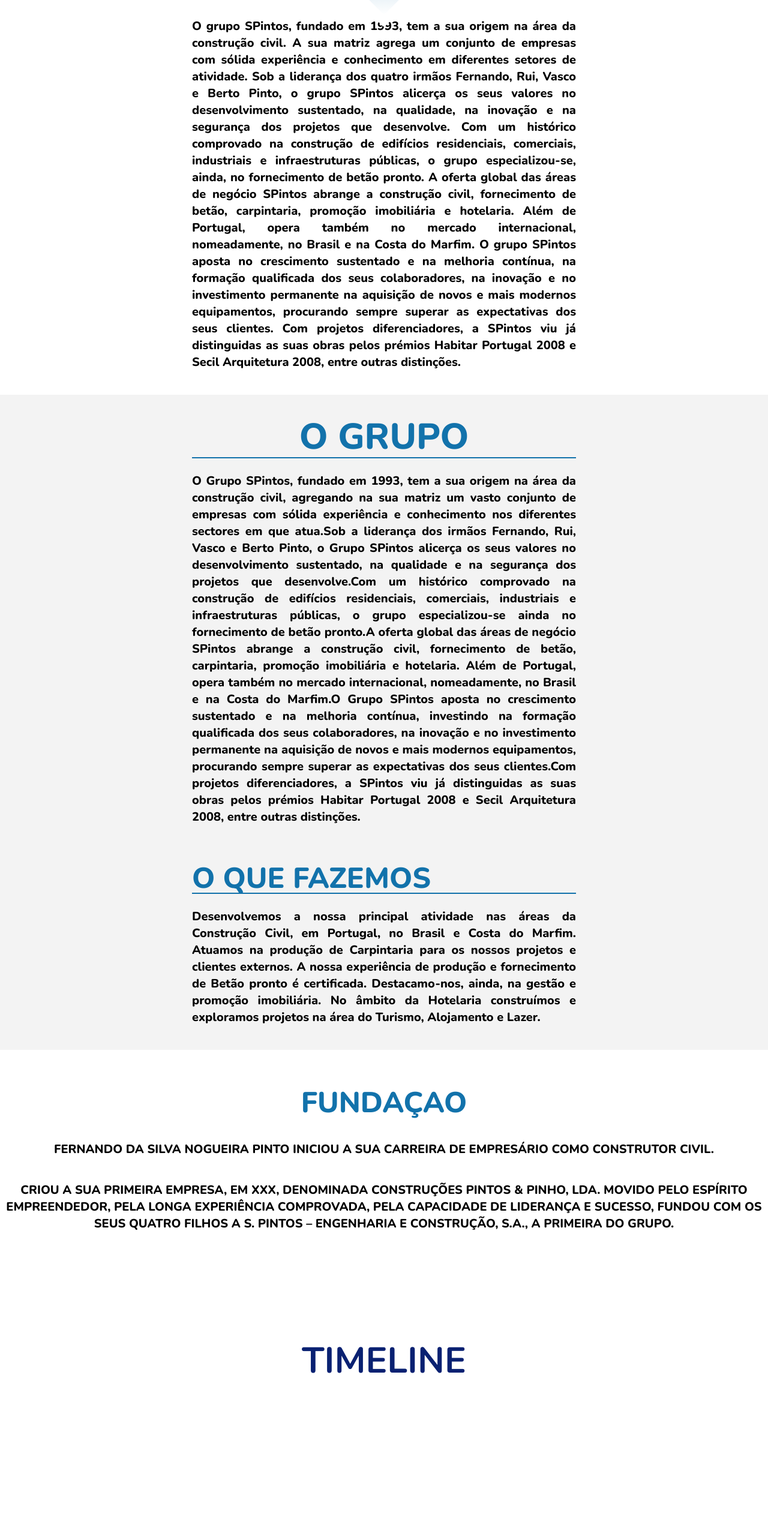
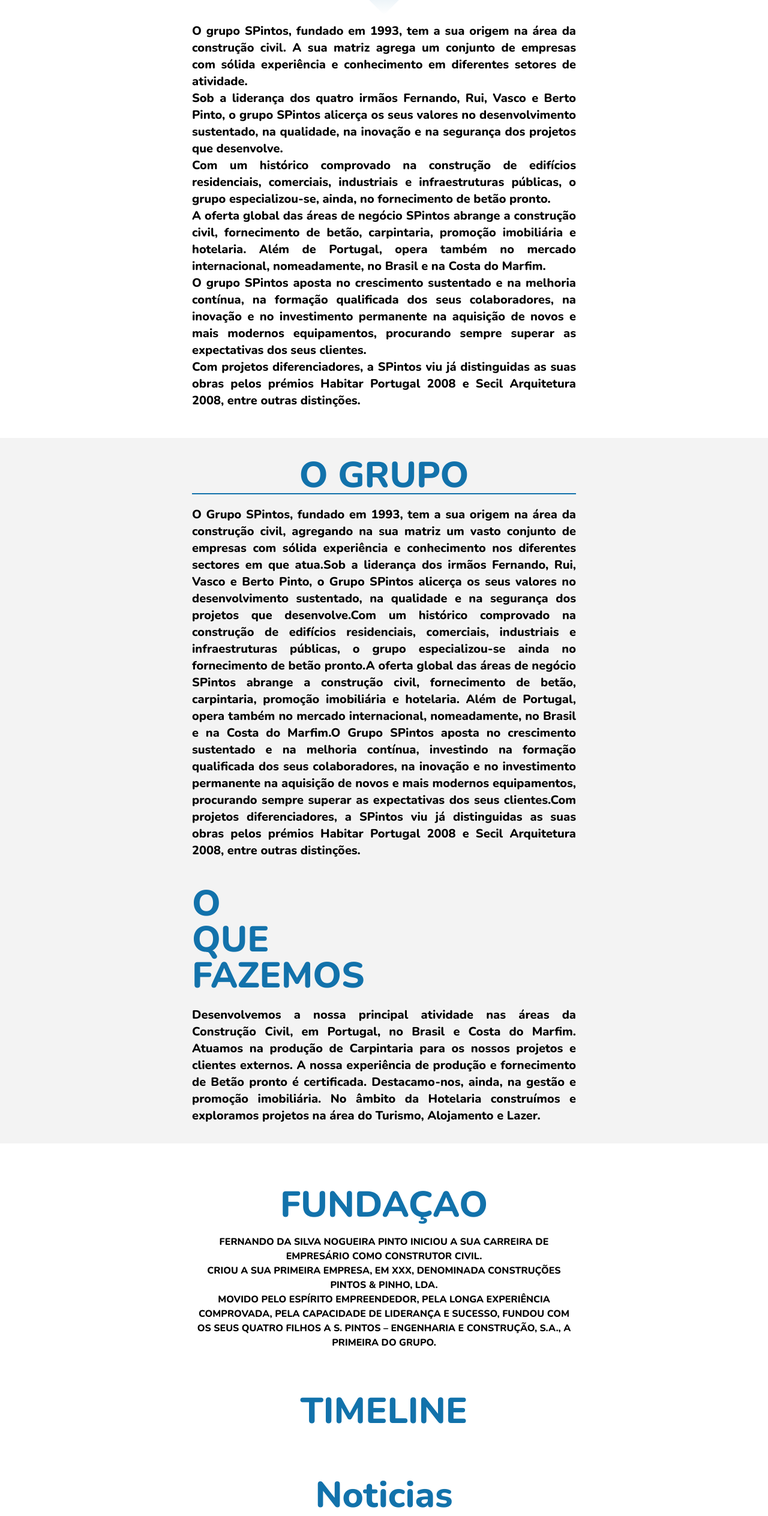
Before and after one commit to Fran-Lopez-Laperal/proyectPintos, a React (Vite) app in the folder WEB/: page /historia in a window 1280 px wide. Shown: the part 1130-3657 px from the top of the page at 60% size. Built offline with nearby package versions, Linux system fonts and the light colour scheme; no server answers.

Commit message:
pixeleprfect history

```diff
--- a/WEB/src/pages/History.jsx
+++ b/WEB/src/pages/History.jsx
@@ -1,76 +1,80 @@
 import { HeaderPages } from '../components/HeaderPages';
-// import { FetchNews } from '../components/FetchNews';
+import { FetchNews } from '../components/FetchNews';
 import historyHeader from '../assets/headers/historyHeader.jpeg';
 
 export function History() {
   return (
-    <main className="flex flex-col">
+    <main className="flex flex-col gap-12">
       <HeaderPages text={'História'} textSize="text-2xl lg:text-6xl" image={historyHeader} />
-      <section className="text-justify m-10 lg:mx-80 font-extrabold text-xs lg:text-xl">
+      <section className="text-justify font-extrabold text-sm mx-6 lg:text-xl lg:mx-80">
         <p>
           O grupo SPintos, fundado em 1993, tem a sua origem na área da construção civil. A sua matriz agrega um conjunto de empresas com sólida
-          experiência e conhecimento em diferentes setores de atividade. Sob a liderança dos quatro irmãos Fernando, Rui, Vasco e Berto Pinto, o grupo
-          SPintos alicerça os seus valores no desenvolvimento sustentado, na qualidade, na inovação e na segurança dos projetos que desenvolve. Com um
-          histórico comprovado na construção de edifícios residenciais, comerciais, industriais e infraestruturas públicas, o grupo especializou-se,
-          ainda, no fornecimento de betão pronto. A oferta global das áreas de negócio SPintos abrange a construção civil, fornecimento de betão,
-          carpintaria, promoção imobiliária e hotelaria. Além de Portugal, opera também no mercado internacional, nomeadamente, no Brasil e na Costa
-          do Marfim. O grupo SPintos aposta no crescimento sustentado e na melhoria contínua, na formação qualificada dos seus colaboradores, na
-          inovação e no investimento permanente na aquisição de novos e mais modernos equipamentos, procurando sempre superar as expectativas dos seus
-          clientes. Com projetos diferenciadores, a SPintos viu já distinguidas as suas obras pelos prémios Habitar Portugal 2008 e Secil Arquitetura
-          2008, entre outras distinções.
+          experiência e conhecimento em diferentes setores de atividade.
         </p>
-      </section>
-      <section className="flex flex-col justify-center items-center bg-corporative-color3 w-full mx-auto lg:bg-graycorporative-color">
-        <div className="m-10 lg:mx-80">
-          <h2 className="text-corporative-color2 text-center text-2xl uppercase w-full border-b-2 border-corporative-color2 pb-1 font-extrabold lg:text-6xl">
-            o grupo
-          </h2>
-          <p className="pt-6 text-justify text-sm font-extrabold lg:text-xl">
-            O Grupo SPintos, fundado em 1993, tem a sua origem na área da construção civil, agregando na sua matriz um vasto conjunto de empresas com
-            sólida experiência e conhecimento nos diferentes sectores em que atua.Sob a liderança dos irmãos Fernando, Rui, Vasco e Berto Pinto,
-            o Grupo SPintos alicerça os seus valores no desenvolvimento sustentado, na qualidade e na segurança dos projetos que desenvolve.Com
-            um histórico comprovado na construção de edifícios residenciais, comerciais, industriais e infraestruturas públicas, o grupo especializou-se
-            ainda no fornecimento de betão pronto.A oferta global das áreas de negócio SPintos abrange a construção civil, fornecimento de betão, carpintaria,
-            promoção imobiliária e hotelaria. Além de Portugal, opera também no mercado internacional, nomeadamente, no Brasil e na Costa do Marfim.O Grupo
-            SPintos aposta no crescimento sustentado e na melhoria contínua, investindo na formação qualificada dos seus colaboradores, na inovação e no
-            investimento permanente na aquisição de novos e mais modernos equipamentos, procurando sempre superar as expectativas dos seus clientes.Com
-            projetos diferenciadores, a SPintos viu já distinguidas as suas obras pelos prémios Habitar Portugal 2008 e Secil Arquitetura 2008, entre outras
-            distinções.
-
-          </p>
-          <h3 className=" text-corporative-color2  text-2xl uppercase   font-extrabold lg:text-5xl border-b-2 border-corporative-color2 mt-16">o que fazemos</h3>
-          <p className='pt-6 text-justify text-sm font-extrabold lg:text-xl'>
-            Desenvolvemos a nossa principal atividade nas áreas da Construção Civil, em Portugal, no Brasil e Costa do Marfim. Atuamos na produção de Carpintaria
-            para os nossos projetos e clientes externos. A nossa experiência de produção e fornecimento de Betão pronto é certificada. Destacamo-nos, ainda,
-            na gestão e promoção imobiliária. No âmbito da Hotelaria construímos e exploramos projetos na área do Turismo, Alojamento e Lazer.
-          </p>
-        </div>
-
-      </section>
-
-      <section className='flex flex-col justify-center items-center mx-auto'>
-        <h3 className=" text-corporative-color2  text-2xl uppercase   font-extrabold lg:text-5xl mt-16 lg:mb-10">fundaçao</h3>
-        <p className='p-7 text-justify lg:p-0 lg:text-center text-sm font-extrabold lg:text-xl -mb-14 lg:mb-10'>
-          FERNANDO DA SILVA NOGUEIRA PINTO INICIOU A SUA CARREIRA DE EMPRESÁRIO COMO CONSTRUTOR CIVIL.
+        <p>
+          Sob a liderança dos quatro irmãos Fernando, Rui, Vasco e Berto Pinto, o grupo SPintos alicerça os seus valores no desenvolvimento
+          sustentado, na qualidade, na inovação e na segurança dos projetos que desenvolve.
         </p>
-        <p className='p-7 lg:p-0 text-justify lg:text-center text-sm font-extrabold lg:text-xl '>
-          CRIOU A SUA PRIMEIRA EMPRESA, EM XXX, DENOMINADA CONSTRUÇÕES PINTOS & PINHO, LDA.
-          MOVIDO PELO ESPÍRITO EMPREENDEDOR, PELA LONGA EXPERIÊNCIA COMPROVADA, PELA CAPACIDADE DE LIDERANÇA E SUCESSO, FUNDOU COM OS SEUS QUATRO FILHOS A S. PINTOS – ENGENHARIA E CONSTRUÇÃO, S.A., A PRIMEIRA DO GRUPO.
+        <p>
+          Com um histórico comprovado na construção de edifícios residenciais, comerciais, industriais e infraestruturas públicas, o grupo
+          especializou-se, ainda, no fornecimento de betão pronto.
+        </p>
+        <p>
+          A oferta global das áreas de negócio SPintos abrange a construção civil, fornecimento de betão, carpintaria, promoção imobiliária e
+          hotelaria. Além de Portugal, opera também no mercado internacional, nomeadamente, no Brasil e na Costa do Marfim.
+        </p>
+        <p>
+          O grupo SPintos aposta no crescimento sustentado e na melhoria contínua, na formação qualificada dos seus colaboradores, na inovação e no
+          investimento permanente na aquisição de novos e mais modernos equipamentos, procurando sempre superar as expectativas dos seus clientes.
+        </p>
+        <p>
+          Com projetos diferenciadores, a SPintos viu já distinguidas as suas obras pelos prémios Habitar Portugal 2008 e Secil Arquitetura 2008,
+          entre outras distinções.
         </p>
       </section>
 
-      <section className="flex flex-col justify-center items-center w-full mx-auto lg:pt-36 ">
-        <div className="m-10 flex flex-col items-center lg:px-36">
-          <h2 className="text-corporative-color text-center text-4xl uppercase w-full  pb-3 font-bold lg:text-6xl">timeline</h2>
+      <section className="flex flex-col p-6 gap-5 font-extrabold bg-corporative-color3 lg:bg-graycorporative-color lg:px-80 lg:p-0 lg:py-8">
+        <h2 className="text-center text-3xl uppercase text-corporative-color2 px-20 border-b-2 border-corporative-color2 lg:text-6xl">o grupo</h2>
+        <p className="text-justify text-sm lg:text-xl">
+          O Grupo SPintos, fundado em 1993, tem a sua origem na área da construção civil, agregando na sua matriz um vasto conjunto de empresas com
+          sólida experiência e conhecimento nos diferentes sectores em que atua.Sob a liderança dos irmãos Fernando, Rui, Vasco e Berto Pinto, o Grupo
+          SPintos alicerça os seus valores no desenvolvimento sustentado, na qualidade e na segurança dos projetos que desenvolve.Com um histórico
+          comprovado na construção de edifícios residenciais, comerciais, industriais e infraestruturas públicas, o grupo especializou-se ainda no
+          fornecimento de betão pronto.A oferta global das áreas de negócio SPintos abrange a construção civil, fornecimento de betão, carpintaria,
+          promoção imobiliária e hotelaria. Além de Portugal, opera também no mercado internacional, nomeadamente, no Brasil e na Costa do Marfim.O
+          Grupo SPintos aposta no crescimento sustentado e na melhoria contínua, investindo na formação qualificada dos seus colaboradores, na
+          inovação e no investimento permanente na aquisição de novos e mais modernos equipamentos, procurando sempre superar as expectativas dos seus
+          clientes.Com projetos diferenciadores, a SPintos viu já distinguidas as suas obras pelos prémios Habitar Portugal 2008 e Secil Arquitetura
+          2008, entre outras distinções.
+        </p>
+        <h2 className="text-2xl uppercase text-corporative-color2 border-b-2 border-corporative-color2 mr-[140px] pt-6 lg:text-6xl lg:mr-[760px]">
+          o que fazemos
+        </h2>
+        <p className="text-justify text-sm lg:text-xl">
+          Desenvolvemos a nossa principal atividade nas áreas da Construção Civil, em Portugal, no Brasil e Costa do Marfim. Atuamos na produção de
+          Carpintaria para os nossos projetos e clientes externos. A nossa experiência de produção e fornecimento de Betão pronto é certificada.
+          Destacamo-nos, ainda, na gestão e promoção imobiliária. No âmbito da Hotelaria construímos e exploramos projetos na área do Turismo,
+          Alojamento e Lazer.
+        </p>
+      </section>
+
+      <section className="flex flex-col gap-5 p-6 font-extrabold text-justify lg:px-80 lg:text-center">
+        <h2 className="text-center text-3xl uppercase text-corporative-color2 lg:text-6xl">fundaçao</h2>
+        <div>
+          <p>FERNANDO DA SILVA NOGUEIRA PINTO INICIOU A SUA CARREIRA DE EMPRESÁRIO COMO CONSTRUTOR CIVIL.</p>
+          <p>CRIOU A SUA PRIMEIRA EMPRESA, EM XXX, DENOMINADA CONSTRUÇÕES PINTOS & PINHO, LDA.</p>
+          <p>
+            MOVIDO PELO ESPÍRITO EMPREENDEDOR, PELA LONGA EXPERIÊNCIA COMPROVADA, PELA CAPACIDADE DE LIDERANÇA E SUCESSO, FUNDOU COM OS SEUS QUATRO
+            FILHOS A S. PINTOS – ENGENHARIA E CONSTRUÇÃO, S.A., A PRIMEIRA DO GRUPO.
+          </p>
         </div>
       </section>
 
-      <section className="flex flex-col justify-center items-center w-full mx-auto lg:pt-36 ">
-        <div className="m-10 flex flex-col items-center lg:px-36">
-          <h2 className="text-corporative-color text-center text-4xl uppercase w-full  pb-3 font-bold lg:text-6xl">noticias</h2>
-        </div>
+      <section className="flex flex-col items-center font-extrabold text-justify lg:px-80">
+        <h2 className="text-center text-3xl uppercase text-corporative-color2 lg:text-6xl">timeline</h2>
       </section>
-      {/* <FetchNews /> */}
+
+      <FetchNews />
     </main>
   );
 }
```
